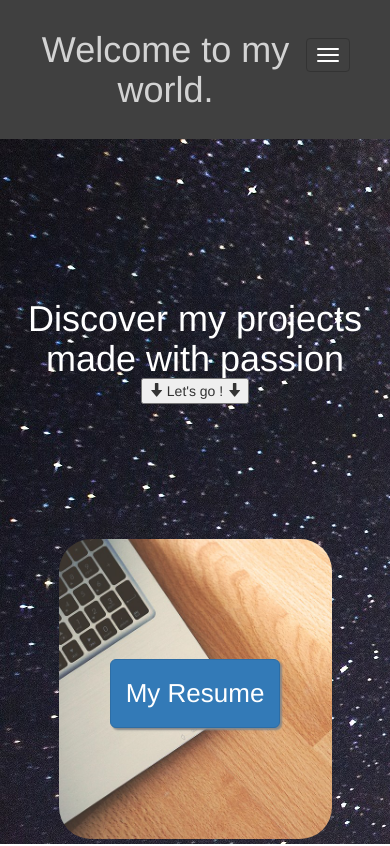
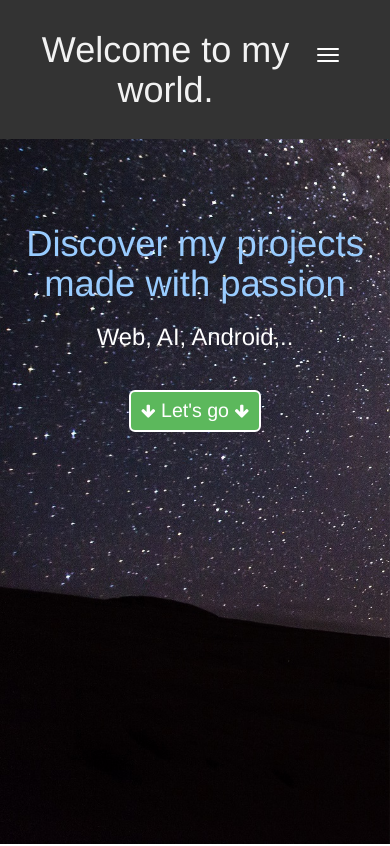
Before and after one commit to alexandre-lelain/alexandre-lelain.github.io, a plain HTML site: page index.html in a window 390 px wide. Shown: the top 846 px of the page. Drawn offline with nearby package versions, Linux system fonts and the light colour scheme.

Commit message:
wip on new design

```diff
--- /dev/null
+++ b/css/header.css
@@ -0,0 +1,21 @@
+nav{
+  padding: 30px 25px;
+}
+
+.navbar{
+  border-radius: 0px;
+  border: none;
+  background: #333333;
+  margin-bottom: 0px;
+}
+
+.nav-item{
+  cursor: pointer;
+  margin-right: 35px;
+}
+
+.navbar-title{
+  margin: 0px 0px;
+  cursor: pointer;
+  color: #f2f2f2;
+}
--- a/css/index.css
+++ b/css/index.css
@@ -1,55 +1,9 @@
+@import "header.css";
+@import "landscape.css";
+@import "mobile.css";
+
 body{
   text-align: center;
-}
-
-/* Header */
-nav{
-  padding: 30px 25px;
-}
-
-.navbar{
-  border-radius: 0px;
-  border: none;
-  background: #404040;
-  margin-bottom: 0px;
-}
-
-.nav-item{
-  cursor: pointer;
-  margin-right: 35px;
-}
-
-.navbar-title{
-  margin: 0px 0px;
-  cursor: pointer;
-  color: lightgrey;
-}
-
-/* Landscape */
-.landscape{
-    height: 100%;
-    background-image: url(../res/landscape.jpg);
-    position: fixed;
-    width: 100%;
-    top:0;
-    z-index: -1;
-}
-
-.intro{
-    height: 400px;
-    position: relative;
-}
-
-.landscape-title,.landscape-button{
-    text-align: center;
-    position: relative;
-    top: 40%;
-}
-
-.landscape-title{
-    width: 100%;
-    color: white;
-    margin: 0px 0px;
 }
 
 /* Projects */
@@ -93,11 +47,14 @@ nav{
   font-size: 30px;
   border-radius: 6px;
   box-shadow: 2px 2px 2px #888888;
+  border: solid 2px white;
+  word-wrap: break-word;
 }
 
 .btn:hover{
-  background-color: #004ca0;
-  border-color: #004ca0;
+  background-color: white;
+  border-color: white;
+  color: #004ca0;
 }
 
 /* Button back to Top */
@@ -109,7 +66,7 @@ nav{
   z-index: 99;
   border: none;
   outline: none;
-  background-color: #404040;
+  background-color: black;
   color: white;
   cursor: pointer;
   padding: 10px 15px;
@@ -118,7 +75,8 @@ nav{
 }
 
 #btnTop:hover{
-  background-color: #262626;
+  background-color: #e6e6e6;
+  color: #333333;
 }
 
 /* Responsiveness */
--- /dev/null
+++ b/css/landscape.css
@@ -0,0 +1,78 @@
+.landscape{
+    height: 100%;
+    background-image: url(../res/landscape.jpg);
+    background-size: cover;
+    background-repeat: no-repeat;
+    position: fixed;
+    width: 100%;
+    top:0;
+    z-index: -1;
+}
+
+.intro{
+    height: 100%;
+    position: relative;
+}
+
+.landscape-title,.landscape-subtitle,.landscape-button{
+    text-align: center;
+    position: relative;
+    top: 25%;
+}
+
+.landscape-title{
+    width: 100%;
+    font-size: 2.5em;
+    color: #99ccff;
+    margin: 0px 0px;
+    margin-bottom: 100px;
+    opacity: 0.2;
+}
+
+.landscape-subtitle{
+    font-size: 3em;
+    color: white;
+    margin: 0px 0px;
+    margin-bottom: 120px;
+    width: 100%;
+}
+
+.landscape-button{
+    font-size: 2.5em;
+    font-weight: 500;
+    border-radius: 6px;
+    padding: 5px 10px;
+    border: solid white 2px;
+}
+
+.landscape-button:hover{
+    background: white;
+    color: #449d44;
+    border-color: white;
+}
+
+.landscape-button .fa{
+    font-size: 0.8em;
+}
+
+@media(max-width:767px){
+
+    .landscape-title,.landscape-subtitle,.landscape-button{
+        top: 10%;
+    }
+
+    .landscape-title{
+        font-size: 1.5em;
+        margin-bottom: 20px;
+    }
+
+    .landscape-subtitle{
+        font-size: 1.7em;
+        margin-bottom: 40px;
+    }
+
+    .landscape-button{
+        font-size: 1.4em;
+    }
+
+}
--- a/index.html
+++ b/index.html
@@ -8,7 +8,6 @@
     <link rel="stylesheet" href="https://maxcdn.bootstrapcdn.com/bootstrap/3.3.7/css/bootstrap.min.css">
     <link rel="stylesheet" href="https://maxcdn.bootstrapcdn.com/font-awesome/4.7.0/css/font-awesome.min.css">
     <link rel="stylesheet" href="css/index.css">
-    <link rel="stylesheet" href="css/mobile.css">
   </head>
   <body>
     <nav class="navbar navbar-inverse">
@@ -37,11 +36,12 @@
 
       </div>
       <div class="intro">
-          <h1 class="landscape-title noselect">Discover my projects made with passion</h1>
-          <button class="landscape-button">
-              <i class="glyphicon glyphicon-arrow-down" aria-hidden="true"></i>
-              Let's go !
-              <i class="glyphicon glyphicon-arrow-down" aria-hidden="true"></i>
+          <h1 class="landscape-title noselect"></h1>
+          <h2 class="landscape-subtitle"></h2>
+          <button class="landscape-button btn-success" onclick="discover();">
+              <i class="fa fa-arrow-down" aria-hidden="true"></i>
+              <span></span>
+              <i class="fa fa-arrow-down" aria-hidden="true"></i>
           </button>
       </div>
       <div class="projects">
@@ -69,6 +69,7 @@
     <script>
       $(document).ready(() => {
         trad();
+        animate();
         window.onscroll = () => {scrollFunction()};
       });
     </script>
--- a/js/functions.js
+++ b/js/functions.js
@@ -27,3 +27,23 @@ function topFunction() {
   $(document.body).animate({ scrollTop: 0 }, 500);
   $(document.documentElement).animate({ scrollTop: 0 }, 500);
 }
+
+function discover(){
+    $("html, body").animate({ scrollTop: $(window).height()/2}, 800);
+}
+
+function animate(){
+    if ($(window).width() > 768) {
+        $(".landscape-title").animate({
+            opacity: "1",
+            fontSize: "4.2em"
+        },500)
+    }
+    else {
+        $(".landscape-title").animate({
+            opacity: "1",
+            fontSize: "2.6em"
+        },500)
+    }
+
+}
--- a/js/traductions.js
+++ b/js/traductions.js
@@ -14,6 +14,9 @@ function saveLangEn(){
 
 function tradFr(){
   $('.navbar-title').text("Bienvenue chez moi.");
+  $('.landscape-title').text("Découvrez mes projets réalisés avec passion");
+  $('.landscape-subtitle').text("Web, IA, Android,..");
+  $('.landscape-button span').text("C'est parti");
   $('.cv a').text("Mon CV");
   $('.agent-web a').text("Agent Web");
   $('.top-shape a').text("Top Shape");
@@ -23,6 +26,9 @@ function tradFr(){
 
 function tradEn(){
   $('.navbar-title').text("Welcome to my world.");
+  $('.landscape-title').text("Discover my projects made with passion");
+  $('.landscape-subtitle').text("Web, AI, Android,..");
+  $('.landscape-button span').text("Let's go");
   $('.cv a').text("My Resume");
   $('.agent-web a').text("Web Agent");
   $('.top-shape a').text("Top Shape");
```
Lines whose indentation alone changed are shown as unchanged.
